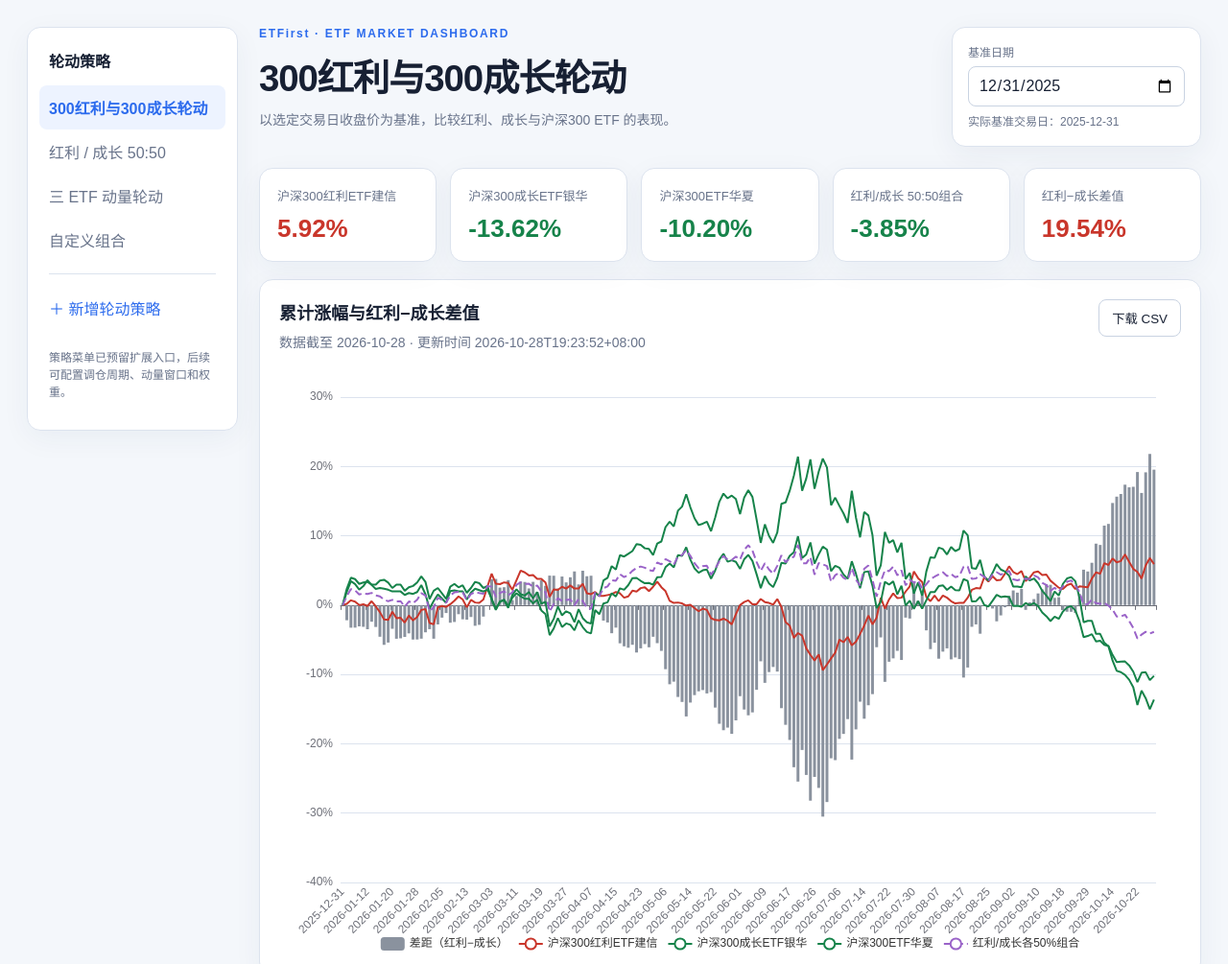
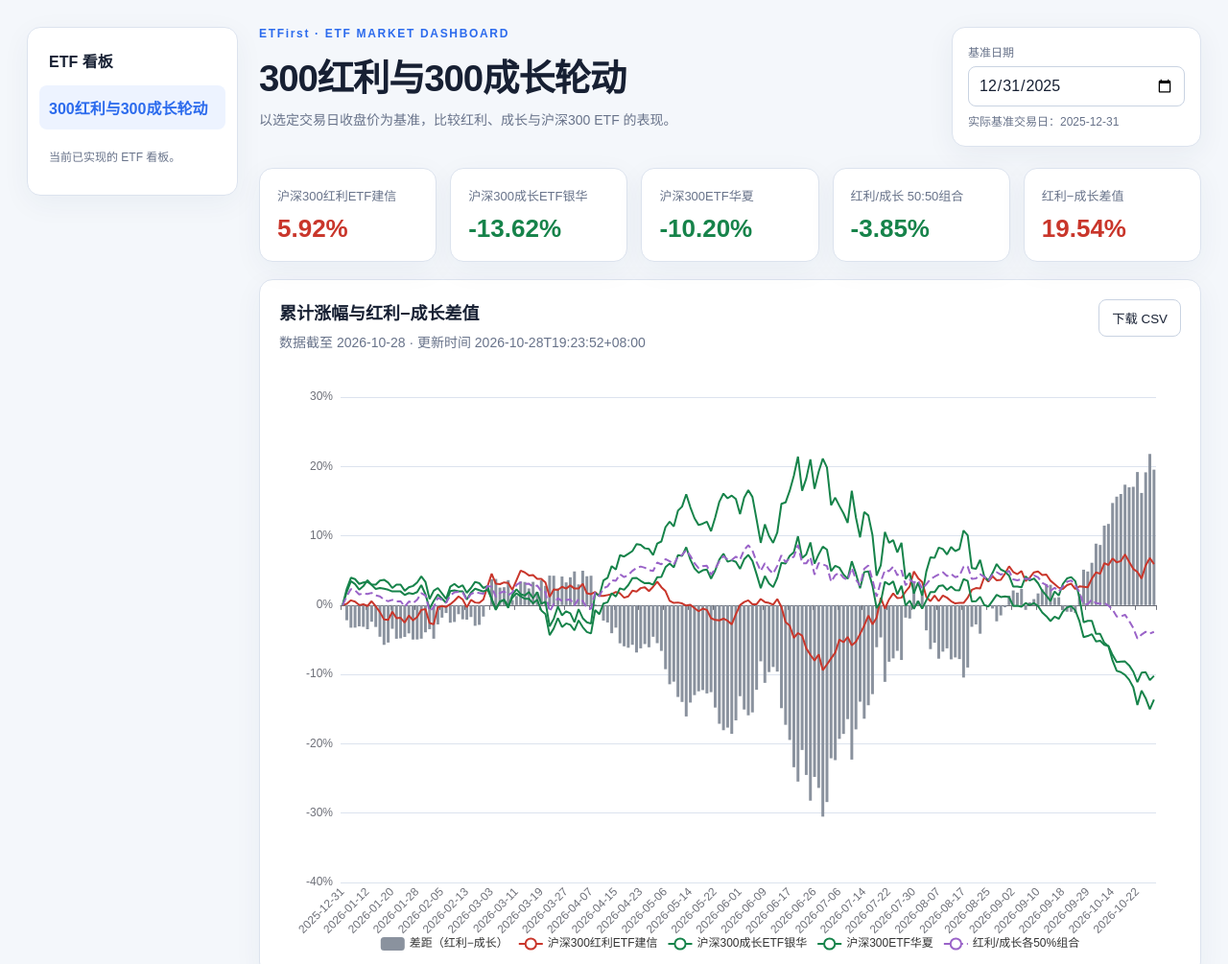
Before and after one commit to Yicen-y/etf-market-dashboard, a plain HTML site: page web/index.html in a window 1280 px wide. Shown: the top 1005 px of the page at 96% size. Drawn offline with Linux system fonts and the light colour scheme.

Commit message:
refactor: name sidebar ETF dashboard

```diff
--- a/web/app.js
+++ b/web/app.js
@@ -49,6 +49,6 @@ function renderTable(rows, actual) {
 }
 function downloadCsv(rows) { const headers = ["tradeDate","dividendReturn","growthReturn","hs300Return","difference","portfolio5050"]; const lines = [headers.join(","), ...rows.map(r => [r.tradeDate, r.returns["512530"], r.returns["562310"], r.returns["510330"], r.difference, r.portfolio5050].join(","))]; const blob = new Blob(["\ufeff" + lines.join("\n")], {type:"text/csv;charset=utf-8"}); const a = document.createElement("a"); a.href = URL.createObjectURL(blob); a.download = "etf-dashboard.csv"; a.click(); URL.revokeObjectURL(a.href); }
 function render() { try { const selected = document.querySelector("#benchmark-date").value; const result = buildSeries(dataset.records, selected); const last = result.rows[result.rows.length - 1]; document.querySelector("#benchmark-status").textContent = `实际基准交易日：${keyToIso(result.actual)}`; document.querySelector("#freshness").textContent = `数据截至 ${keyToIso(dataset.latestTradeDate)} · 更新时间 ${dataset.updatedAt || "未记录"}`; document.querySelector("#message").classList.add("hidden"); renderKpis(last); renderChart(result.rows, result.actual); renderTable(result.rows, result.actual); document.querySelector("#download-csv").onclick = () => downloadCsv(result.rows.filter(r => r.tradeDate >= result.actual)); } catch (error) { document.querySelector("#message").textContent = error.message; document.querySelector("#message").classList.remove("hidden"); } }
-async function init() { chart = echarts.init(document.querySelector("#main-chart")); try { const response = await fetch(DATA_URL); dataset = await response.json(); const first = dataset.records[0]?.tradeDate; const input = document.querySelector("#benchmark-date"); if (first && input.value < keyToIso(first)) input.value = keyToIso(first); render(); input.addEventListener("change", render); input.addEventListener("input", render); document.querySelectorAll(".strategy-item").forEach(item => item.addEventListener("click", () => { document.querySelectorAll(".strategy-item").forEach(button => button.classList.remove("active")); item.classList.add("active"); })); document.querySelector("#add-strategy").addEventListener("click", () => { document.querySelector("#message").textContent = "自定义策略功能将在下一阶段开放。当前可先使用基准日期和已有 50:50 组合。"; document.querySelector("#message").classList.remove("hidden"); }); window.addEventListener("resize", () => chart.resize()); } catch (error) { document.querySelector("#message").textContent = `数据加载失败：${error.message}`; document.querySelector("#message").classList.remove("hidden"); } }
+async function init() { chart = echarts.init(document.querySelector("#main-chart")); try { const response = await fetch(DATA_URL); dataset = await response.json(); const first = dataset.records[0]?.tradeDate; const input = document.querySelector("#benchmark-date"); if (first && input.value < keyToIso(first)) input.value = keyToIso(first); render(); input.addEventListener("change", render); input.addEventListener("input", render); window.addEventListener("resize", () => chart.resize()); } catch (error) { document.querySelector("#message").textContent = `数据加载失败：${error.message}`; document.querySelector("#message").classList.remove("hidden"); } }
 if (typeof window !== "undefined") window.addEventListener("DOMContentLoaded", init);
 if (typeof module !== "undefined") module.exports = { resolveBenchmarkDate, buildSeries };
--- a/web/index.html
+++ b/web/index.html
@@ -10,14 +10,9 @@
 <body>
   <main class="shell app-layout">
     <aside class="strategy-sidebar">
-      <div class="sidebar-title">轮动策略</div>
+      <div class="sidebar-title">ETF 看板</div>
       <button class="strategy-item active" data-strategy="dividend-growth">300红利与300成长轮动</button>
-      <button class="strategy-item" data-strategy="balanced">红利 / 成长 50:50</button>
-      <button class="strategy-item" data-strategy="momentum">三 ETF 动量轮动</button>
-      <button class="strategy-item" data-strategy="custom">自定义组合</button>
-      <div class="sidebar-divider"></div>
-      <button class="strategy-add" id="add-strategy">＋ 新增轮动策略</button>
-      <p class="sidebar-note">策略菜单已预留扩展入口，后续可配置调仓周期、动量窗口和权重。</p>
+      <p class="sidebar-note">当前已实现的 ETF 看板。</p>
     </aside>
     <div class="content-column">
     <header class="hero">
@@ -53,6 +48,6 @@
     </section>
     </div>
   </main>
-  <script src="app.js?v=20261028-4"></script>
+  <script src="app.js?v=20261028-5"></script>
 </body>
 </html>
```
